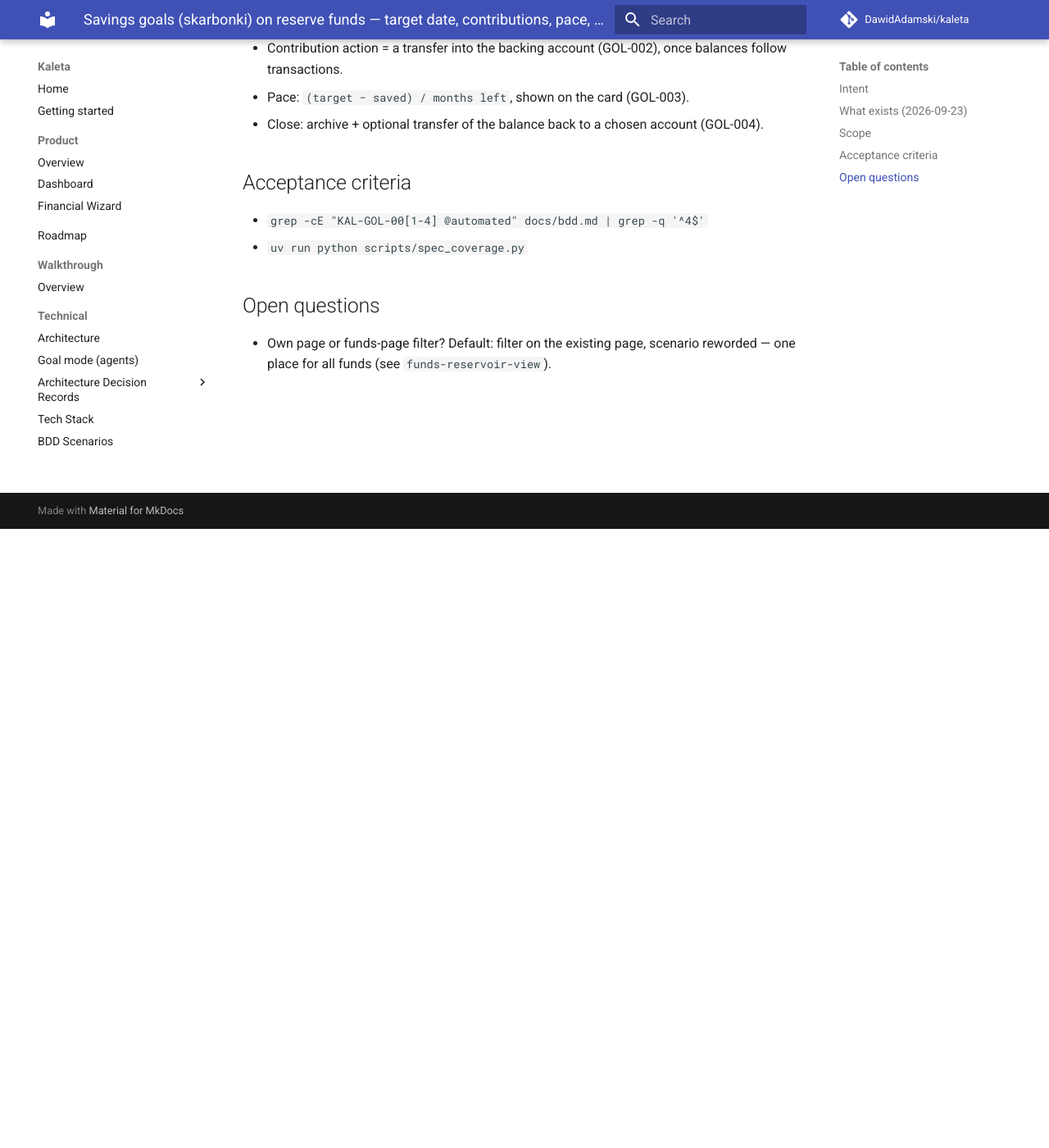
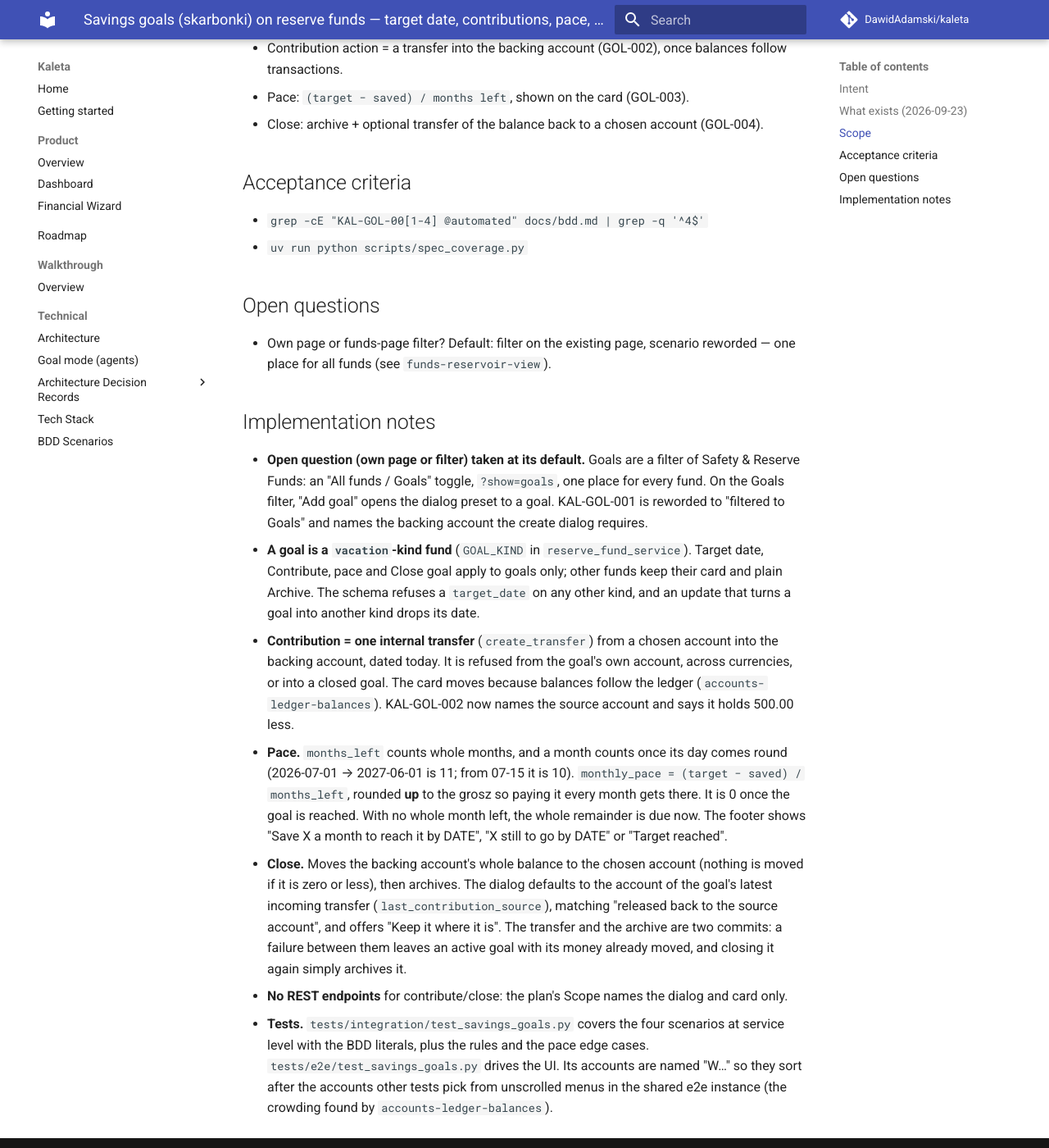
Before and after one commit to DawidAdamski/kaleta, an MkDocs documentation site: the page built from docs/plans/funds-savings-goals.md, in a window 1280 px wide and 1400 px high, scrolled down 755 px. Shown: the whole window at 82% size. Built offline with MkDocs 1.6.1 and Material for MkDocs 9.7.7, drawn with Linux system fonts in a browser that asks for light colours; comment, search, counter and statistics services are not loaded.

Commit message:
test(funds): e2e for savings goals; implementation notes
Co-Authored-By: Claude Opus 5.5 <noreply@anthropic.com>
Claude-Session: https://claude.ai/code/session_01G13kNHdWULrLSsKUgiuQjH

```diff
--- a/docs/plans/funds-savings-goals.md
+++ b/docs/plans/funds-savings-goals.md
@@ -51,3 +51,44 @@ a way to put money in, the pace to get there, and a clean close.
 - Own page or funds-page filter? Default: filter on the existing page,
   scenario reworded — one place for all funds (see
   `funds-reservoir-view`).
+
+## Implementation notes
+
+- **Open question (own page or filter) taken at its default.** Goals are
+  a filter of Safety & Reserve Funds: an "All funds / Goals" toggle,
+  `?show=goals`, one place for every fund. On the Goals filter, "Add goal"
+  opens the dialog preset to a goal. KAL-GOL-001 is reworded to "filtered
+  to Goals" and names the backing account the create dialog requires.
+- **A goal is a `vacation`-kind fund** (`GOAL_KIND` in
+  `reserve_fund_service`). Target date, Contribute, pace and Close goal
+  apply to goals only; other funds keep their card and plain Archive. The
+  schema refuses a `target_date` on any other kind, and an update that
+  turns a goal into another kind drops its date.
+- **Contribution = one internal transfer** (`create_transfer`) from a
+  chosen account into the backing account, dated today. It is refused
+  from the goal's own account, across currencies, or into a closed goal.
+  The card moves because balances follow the ledger
+  (`accounts-ledger-balances`). KAL-GOL-002 now names the source account
+  and says it holds 500.00 less.
+- **Pace.** `months_left` counts whole months, and a month counts once its
+  day comes round (2026-07-01 → 2027-06-01 is 11; from 07-15 it is 10).
+  `monthly_pace = (target − saved) / months_left`, rounded **up** to the
+  grosz so paying it every month gets there. It is 0 once the goal is
+  reached. With no whole month left, the whole remainder is due now. The
+  footer shows "Save X a month to reach it by DATE", "X still to go by
+  DATE" or "Target reached".
+- **Close.** Moves the backing account's whole balance to the chosen
+  account (nothing is moved if it is zero or less), then archives. The
+  dialog defaults to the account of the goal's latest incoming transfer
+  (`last_contribution_source`), matching "released back to the source
+  account", and offers "Keep it where it is". The transfer and the
+  archive are two commits: a failure between them leaves an active goal
+  with its money already moved, and closing it again simply archives it.
+- **No REST endpoints** for contribute/close: the plan's Scope names the
+  dialog and card only.
+- **Tests.** `tests/integration/test_savings_goals.py` covers the four
+  scenarios at service level with the BDD literals, plus the rules and
+  the pace edge cases. `tests/e2e/test_savings_goals.py` drives the UI.
+  Its accounts are named "W…" so they sort after the accounts other tests
+  pick from unscrolled menus in the shared e2e instance (the crowding
+  found by `accounts-ledger-balances`).
```
Also changed, not shown: 2 other files.
